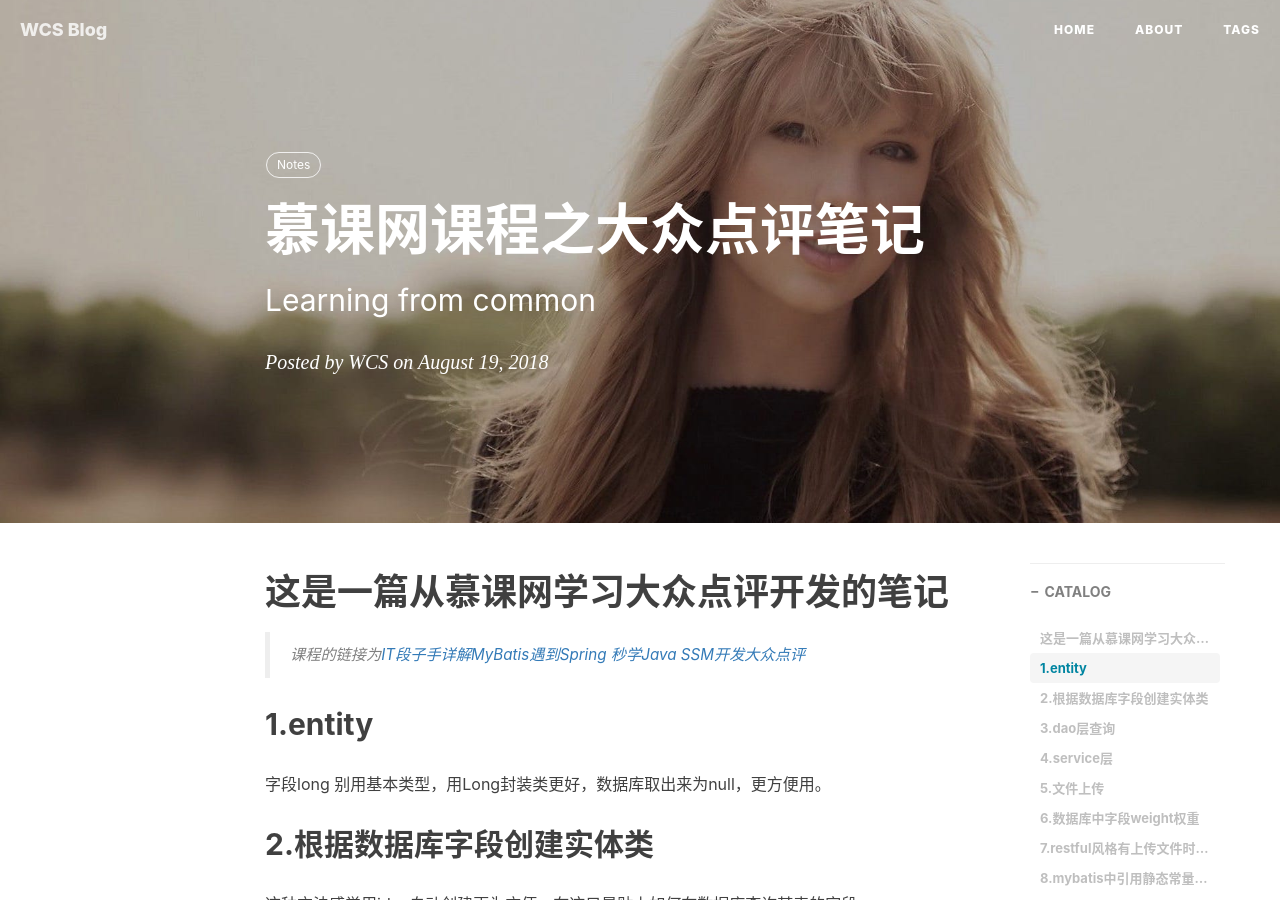
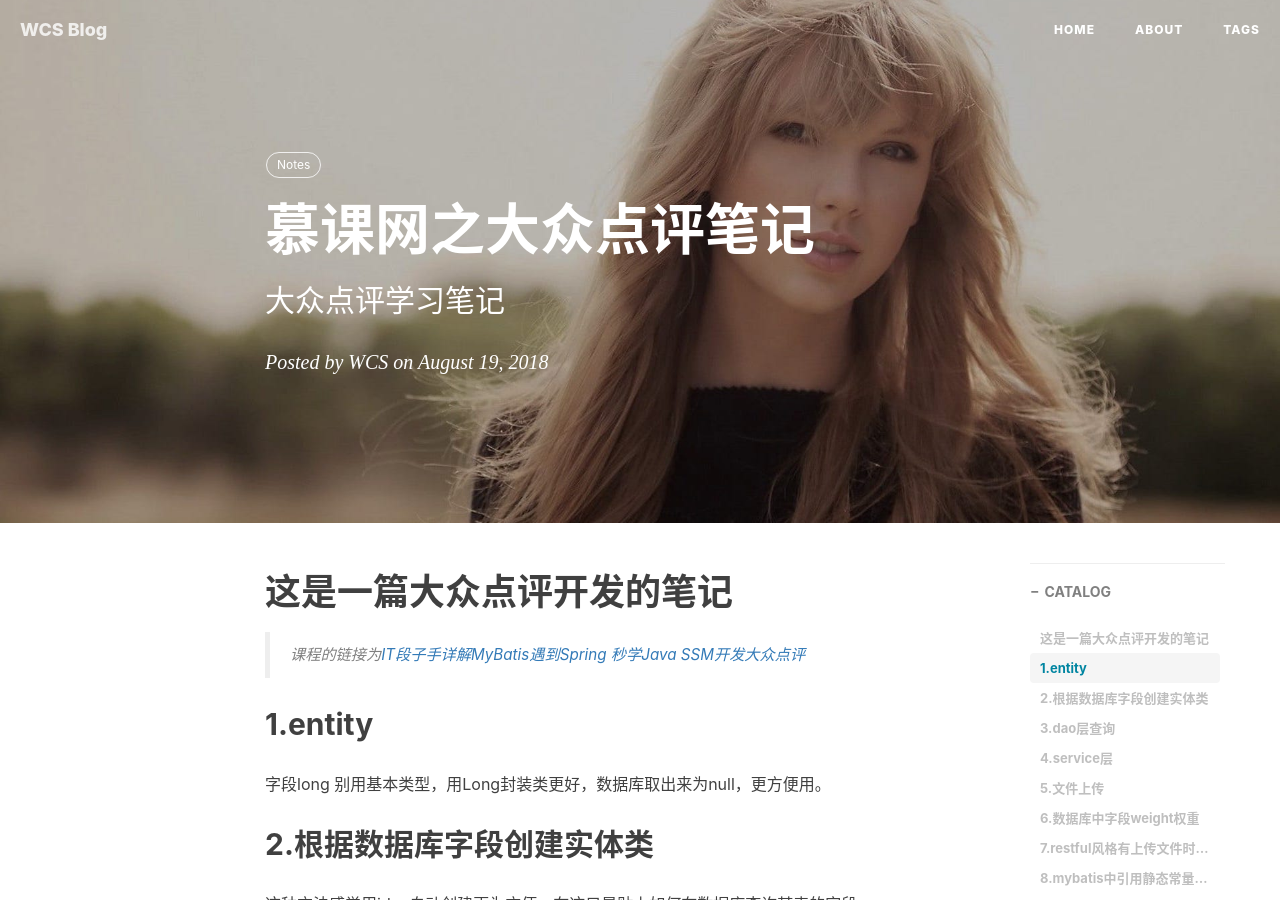
Before and after one commit to Bjorne1/Bjorne1.github.io, a Jekyll site: the page built from _posts/2018-08-19-CommonNote.md, in a window 1280 px wide and 900 px high. Built offline with Jekyll 4.4.1, drawn with Linux system fonts in a browser that asks for light colours; nearby versions of some CDN libraries; comment, search, counter and statistics services are not loaded.

Commit message:
Format Update

```diff
--- a/_posts/2018-08-19-CommonNote.md
+++ b/_posts/2018-08-19-CommonNote.md
@@ -1,7 +1,7 @@
 ---
 layout:     post
-title:      慕课网课程之大众点评笔记
-subtitle:   Learning from common
+title:      慕课网之大众点评笔记
+subtitle:   大众点评学习笔记
 date:       2018-08-19
 author:     WCS
 header-img: img/post-bg-swift2.jpg
@@ -9,7 +9,7 @@ catalog: true
 tags:
     - Notes
 ---
-# 这是一篇从慕课网学习大众点评开发的笔记
+# 这是一篇大众点评开发的笔记
 
 > 课程的链接为[IT段子手详解MyBatis遇到Spring 秒学Java SSM开发大众点评](https://coding.imooc.com/class/105.html)
 
```
